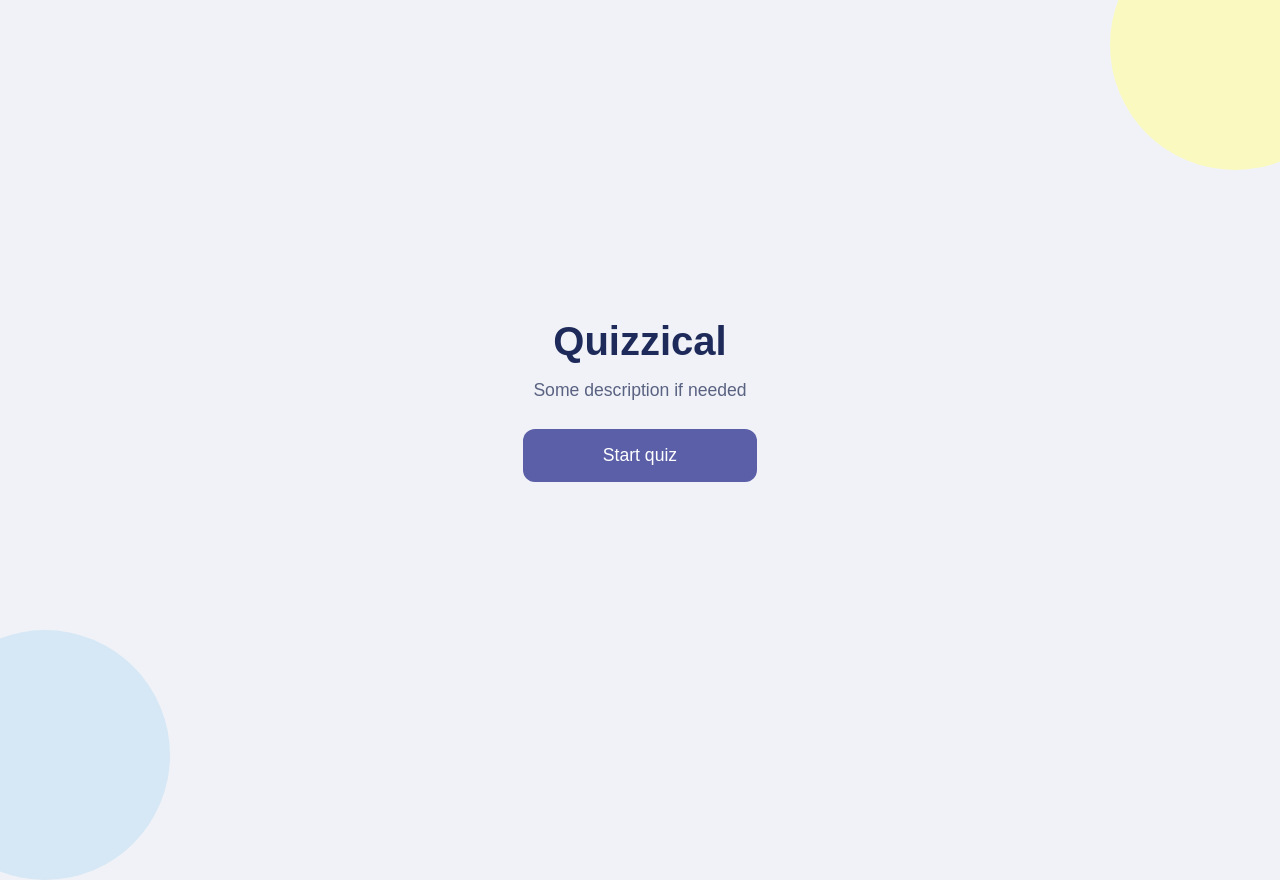
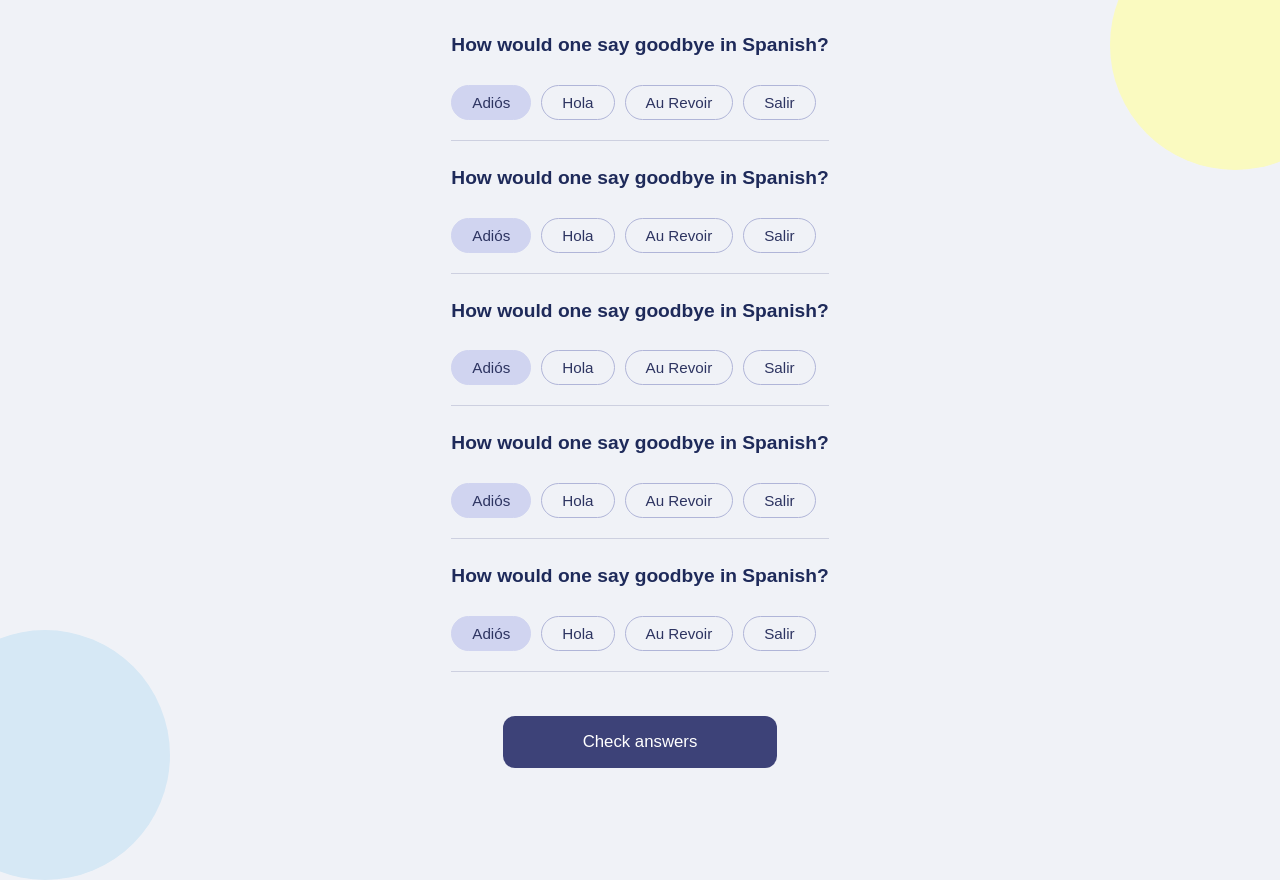
Before and after one commit to Ariff271001/quizzical-app, a React (Vite) app: page / in a window 1280 px wide. Both pictures are taken after a click on the button "Start quiz". Shown: the top 880 px of the page. Built offline with nearby package versions, Linux system fonts and the light colour scheme.

Commit message:
Added Quiz Page

```diff
--- a/src/App.jsx
+++ b/src/App.jsx
@@ -1,9 +1,16 @@
 import { HomePage } from "./components/HomePage";
+import { QuizPage } from "./components/QuizPage";
+import { useState,useEffect } from "react";
 
 function App() {
+  const [isHomePage,setIsHomePage] = useState(true)
+
+  function start(){
+    setIsHomePage(prev => !prev)
+  }
   return (
     <>
-      <HomePage />
+      {isHomePage ? <HomePage onClick={start}/> : <QuizPage />}
     </>
   );
 }
--- a/src/components/HomePage.jsx
+++ b/src/components/HomePage.jsx
@@ -1,4 +1,4 @@
-export function HomePage() {
+export function HomePage(props) {
   return (
     <>
       <div class="blob-top-right"></div>
@@ -6,8 +6,8 @@ export function HomePage() {
 
       <div class="content">
         <h1>Quizzical</h1>
-        <p>Some description if needed</p>
-        <button>Start quiz</button>
+        <p>Click the button below to start the quiz!</p>
+        <button onClick={props.onClick}>Start quiz</button>
       </div>
     </>
   );
--- /dev/null
+++ b/src/components/QuizPage.jsx
@@ -0,0 +1,72 @@
+import '../styles/QuizPage.css'
+
+export function QuizPage() {
+  return (
+    <>
+      <div class="blob-top-right"></div>
+      <div class="blob-bottom-left"></div>
+
+      <div class="q-content">
+        <div class="question-block">
+          <p class="q-text">How would one say goodbye in Spanish?</p>
+          <div class="options">
+            <button class="opt selected">Adiós</button>
+            <button class="opt">Hola</button>
+            <button class="opt">Au Revoir</button>
+            <button class="opt">Salir</button>
+          </div>
+          <hr></hr>
+        </div>
+
+        <div class="question-block">
+          <p class="q-text">How would one say goodbye in Spanish?</p>
+          <div class="options">
+            <button class="opt selected">Adiós</button>
+            <button class="opt">Hola</button>
+            <button class="opt">Au Revoir</button>
+            <button class="opt">Salir</button>
+          </div>
+          <hr></hr>
+        </div>
+
+        <div class="question-block">
+          <p class="q-text">How would one say goodbye in Spanish?</p>
+          <div class="options">
+            <button class="opt selected">Adiós</button>
+            <button class="opt">Hola</button>
+            <button class="opt">Au Revoir</button>
+            <button class="opt">Salir</button>
+          </div>
+          <hr></hr>
+        </div>
+
+        <div class="question-block">
+          <p class="q-text">How would one say goodbye in Spanish?</p>
+          <div class="options">
+            <button class="opt selected">Adiós</button>
+            <button class="opt">Hola</button>
+            <button class="opt">Au Revoir</button>
+            <button class="opt">Salir</button>
+          </div>
+          <hr></hr>
+        </div>
+
+        <div class="question-block">
+          <p class="q-text">How would one say goodbye in Spanish?</p>
+          <div class="options">
+            <button class="opt selected">Adiós</button>
+            <button class="opt">Hola</button>
+            <button class="opt">Au Revoir</button>
+            <button class="opt">Salir</button>
+          </div>
+          <hr></hr>
+        </div>
+
+
+        <div class="check-btn-wrap">
+          <button class="check-btn">Check answers</button>
+        </div>
+      </div>
+    </>
+  );
+}
--- /dev/null
+++ b/src/styles/QuizPage.css
@@ -0,0 +1,77 @@
+.q-content {
+  position: relative;
+  z-index: 1;
+  max-width: 700px;
+  margin: 0 auto;
+}
+
+/* Question */
+.question-block {
+  margin-bottom: 8px;
+}
+
+.q-text {
+  font-size: 1.2rem;
+  font-weight: 700;
+  color: #1e2a5a;
+  margin-bottom: 14px;
+  line-height: 1.4;
+}
+
+/* Answer options row */
+.options {
+  display: flex;
+  flex-wrap: wrap;
+  gap: 10px;
+  margin-bottom: 20px;
+}
+
+.opt {
+  background: transparent;
+  border: 1.5px solid #b0b5d8;
+  border-radius: 999px; /* full pill shape */
+  padding: 8px 20px;
+  font-size: 0.95rem;
+  color: #2d3461;
+  cursor: pointer;
+  font-family: inherit;
+  transition: background 0.15s;
+}
+
+/* Selected state — soft lavender fill */
+.opt.selected {
+  background: #d0d4f0;
+  border-color: #d0d4f0;
+}
+
+.opt:hover:not(.selected) {
+  background: #e8eaf5;
+}
+
+hr {
+  border: none;
+  border-top: 1px solid #cdd0e0;
+  margin: 4px 0 24px;
+}
+
+/* Check answers button */
+.check-btn-wrap {
+  display: flex;
+  justify-content: center;
+  margin-top: 32px;
+}
+
+.check-btn {
+  background: #3d4278;
+  color: white;
+  border: none;
+  border-radius: 12px;
+  padding: 16px 80px;
+  font-size: 1.05rem;
+  cursor: pointer;
+  font-family: inherit;
+}
+
+.check-btn:hover {
+  background: #2e3260;
+}
```
